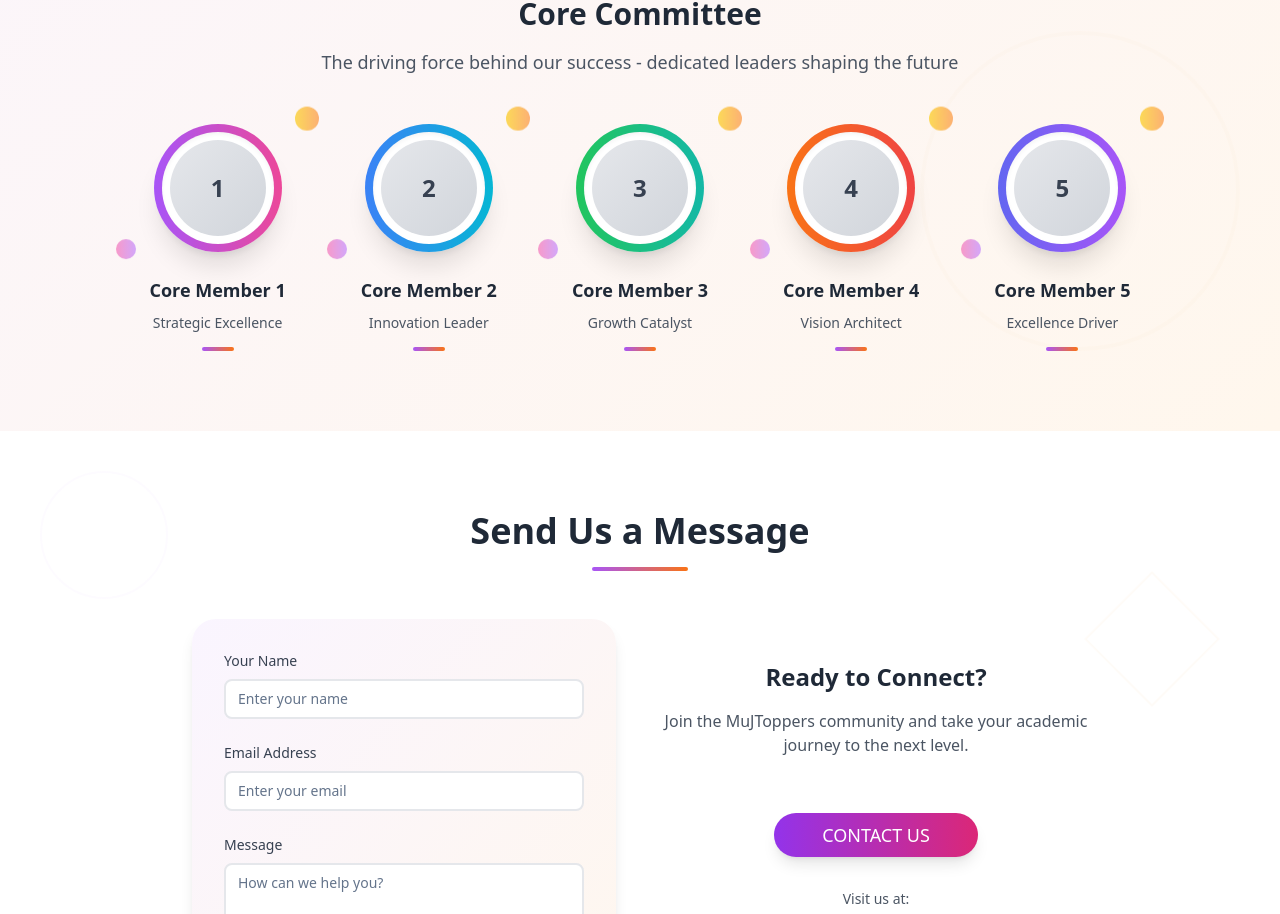
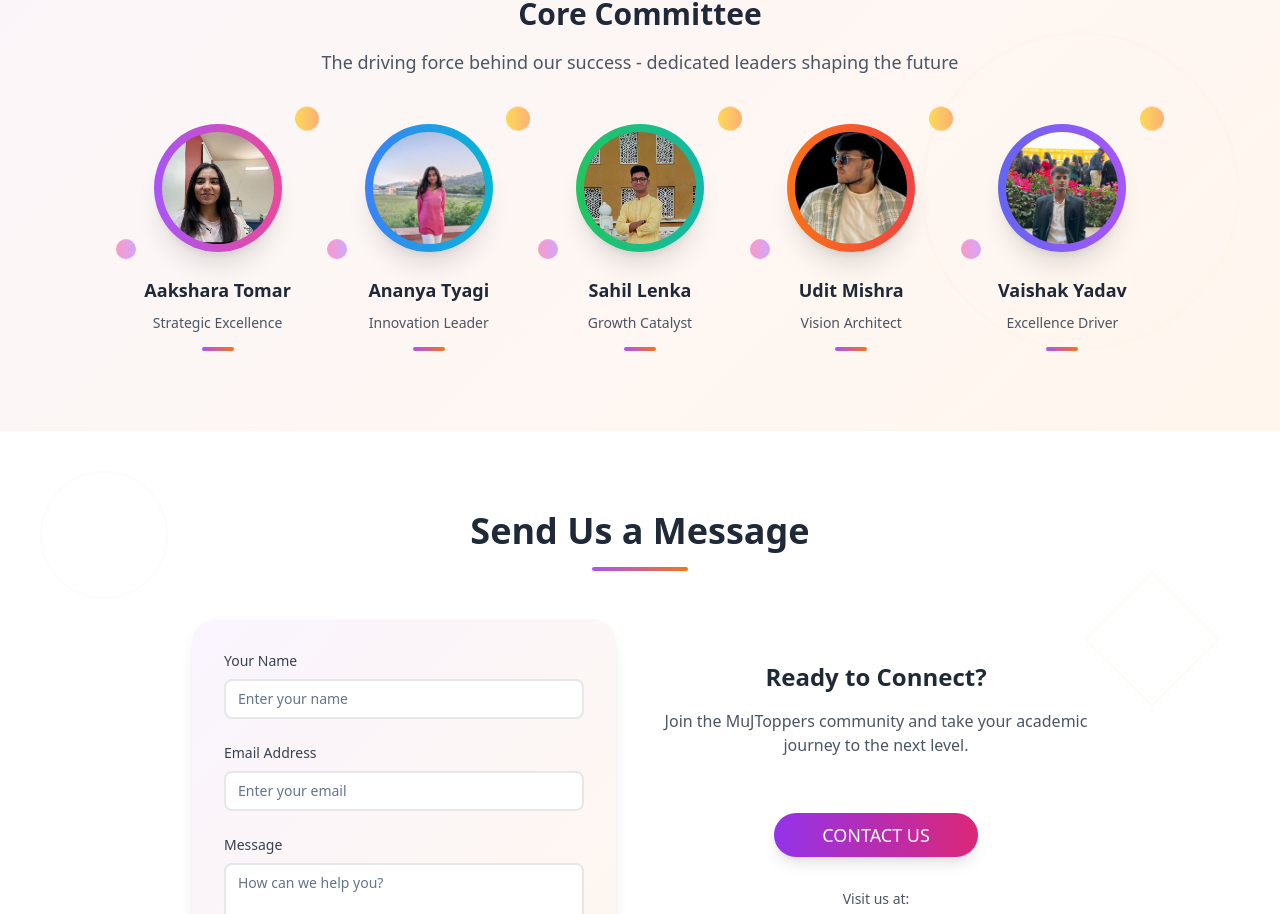
Before and after one commit to keshavgoel2023/mujtoppers-about-us-design, a React (Vite) app: page / in a window 1280 px wide. Shown: the part 2218-3132 px from the top of the page. Built offline with nearby package versions, Linux system fonts and the light colour scheme.

Commit message:
Add core committee member images
Add images for core committee members in TeamStructure.tsx.

```diff
--- a/src/components/TeamStructure.tsx
+++ b/src/components/TeamStructure.tsx
@@ -1,4 +1,3 @@
-
 import { useState, useEffect } from "react";
 import { Carousel, CarouselContent, CarouselItem } from "@/components/ui/carousel";
 
@@ -18,11 +17,11 @@ const TeamStructure = () => {
   ];
 
   const coreCommittee = [
-    { name: "Core Member 1", color: "bg-gradient-to-r from-purple-500 to-pink-500", description: "Strategic Excellence" },
-    { name: "Core Member 2", color: "bg-gradient-to-r from-blue-500 to-cyan-500", description: "Innovation Leader" },
-    { name: "Core Member 3", color: "bg-gradient-to-r from-green-500 to-teal-500", description: "Growth Catalyst" },
-    { name: "Core Member 4", color: "bg-gradient-to-r from-orange-500 to-red-500", description: "Vision Architect" },
-    { name: "Core Member 5", color: "bg-gradient-to-r from-indigo-500 to-purple-500", description: "Excellence Driver" }
+    { name: "Aakshara Tomar", color: "bg-gradient-to-r from-purple-500 to-pink-500", description: "Strategic Excellence", image: "/lovable-uploads/aakshara.jpg" },
+    { name: "Ananya Tyagi", color: "bg-gradient-to-r from-blue-500 to-cyan-500", description: "Innovation Leader", image: "/lovable-uploads/ananya.jpg" },
+    { name: "Sahil Lenka", color: "bg-gradient-to-r from-green-500 to-teal-500", description: "Growth Catalyst", image: "/lovable-uploads/sahil jr.jpg" },
+    { name: "Udit Mishra", color: "bg-gradient-to-r from-orange-500 to-red-500", description: "Vision Architect", image: "/lovable-uploads/udit.jpg" },
+    { name: "Vaishak Yadav", color: "bg-gradient-to-r from-indigo-500 to-purple-500", description: "Excellence Driver", image: "/lovable-uploads/vaishak.jpg" }
   ];
 
   const [currentIndex, setCurrentIndex] = useState(0);
@@ -131,14 +130,13 @@ const TeamStructure = () => {
           </div>
         </div>
 
-        {/* Core Committee Section - Redesigned */}
+        {/* Core Committee Section - Updated */}
         <div className="text-center">
           <h3 className="text-3xl font-bold text-gray-800 mb-4">Core Committee</h3>
           <p className="text-lg text-gray-600 mb-12 max-w-2xl mx-auto">
             The driving force behind our success - dedicated leaders shaping the future
           </p>
 
-          {/* Core Committee in a premium layout */}
           <div className="max-w-5xl mx-auto">
             <div className="grid grid-cols-1 md:grid-cols-3 lg:grid-cols-5 gap-8">
               {coreCommittee.map((member, index) => (
@@ -148,18 +146,15 @@ const TeamStructure = () => {
                   style={{ animationDelay: `${index * 0.2}s` }}
                 >
                   <div className="relative mb-6">
-                    {/* Increased core member circle size */}
-                    <div className={`w-32 h-32 ${member.color} rounded-full mx-auto shadow-xl group-hover:shadow-2xl transition-all duration-300 flex items-center justify-center`}>
-                      <div className="w-28 h-28 bg-white rounded-full flex items-center justify-center shadow-inner">
-                        <div className="w-24 h-24 bg-gradient-to-br from-gray-200 to-gray-300 rounded-full flex items-center justify-center">
-                          <span className="text-2xl font-bold text-gray-700">
-                            {member.name.split(' ')[2]}
-                          </span>
-                        </div>
-                      </div>
+                    <div className={`w-32 h-32 ${member.color} rounded-full mx-auto shadow-xl group-hover:shadow-2xl transition-all duration-300 flex items-center justify-center overflow-hidden`}>
+                      <img
+                        src={member.image}
+                        alt={member.name}
+                        className="w-28 h-28 rounded-full object-cover shadow-inner"
+                      />
                     </div>
 
-                    {/* Floating elements around each core member - increased size */}
+                    {/* Floating elements around each core member */}
                     <div className="absolute -top-3 -right-3 w-6 h-6 bg-gradient-to-r from-yellow-400 to-orange-400 rounded-full animate-bounce opacity-70"></div>
                     <div className="absolute -bottom-3 -left-3 w-5 h-5 bg-gradient-to-r from-pink-400 to-purple-400 rounded-full animate-bounce opacity-70" style={{ animationDelay: '0.3s' }}></div>
                   </div>
```
